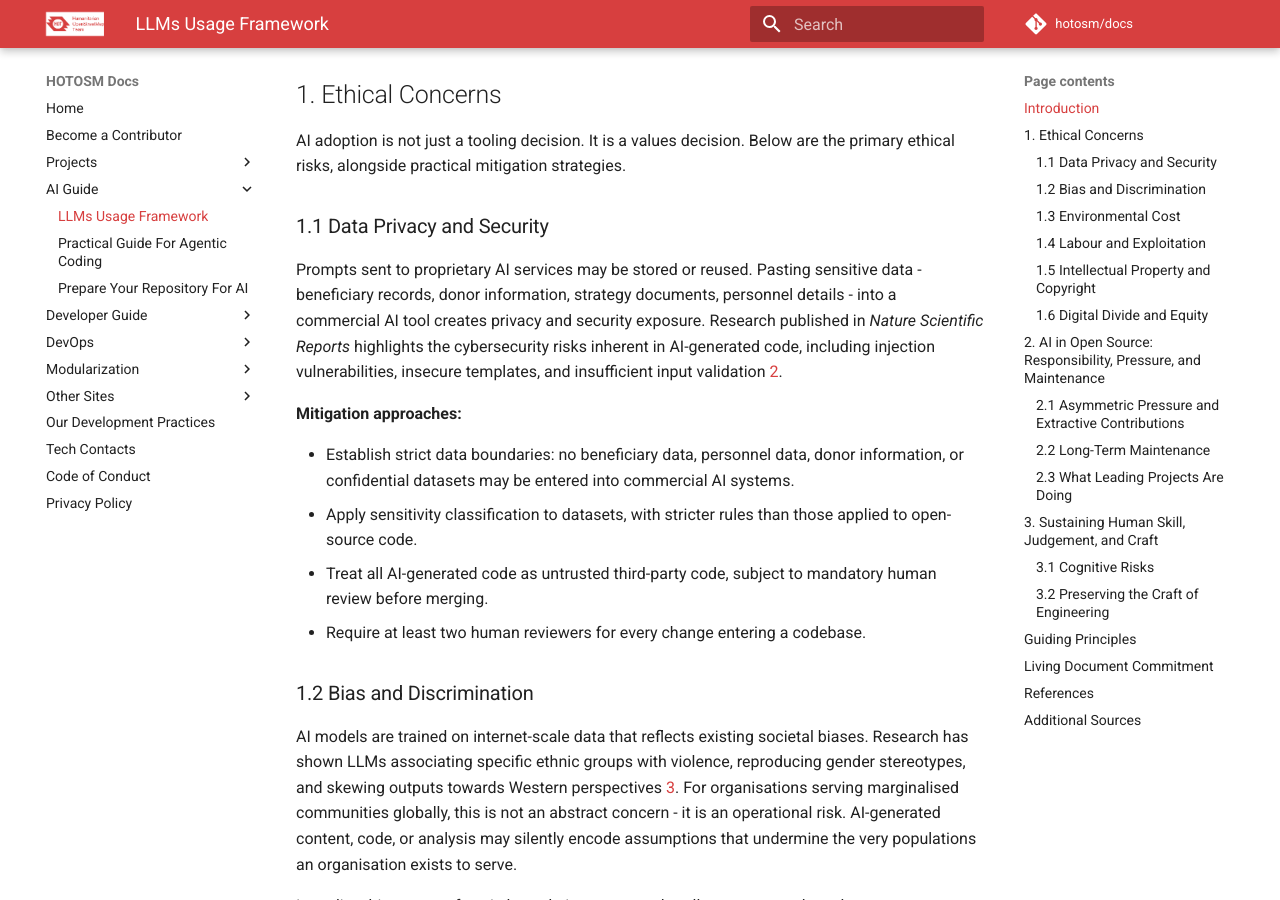
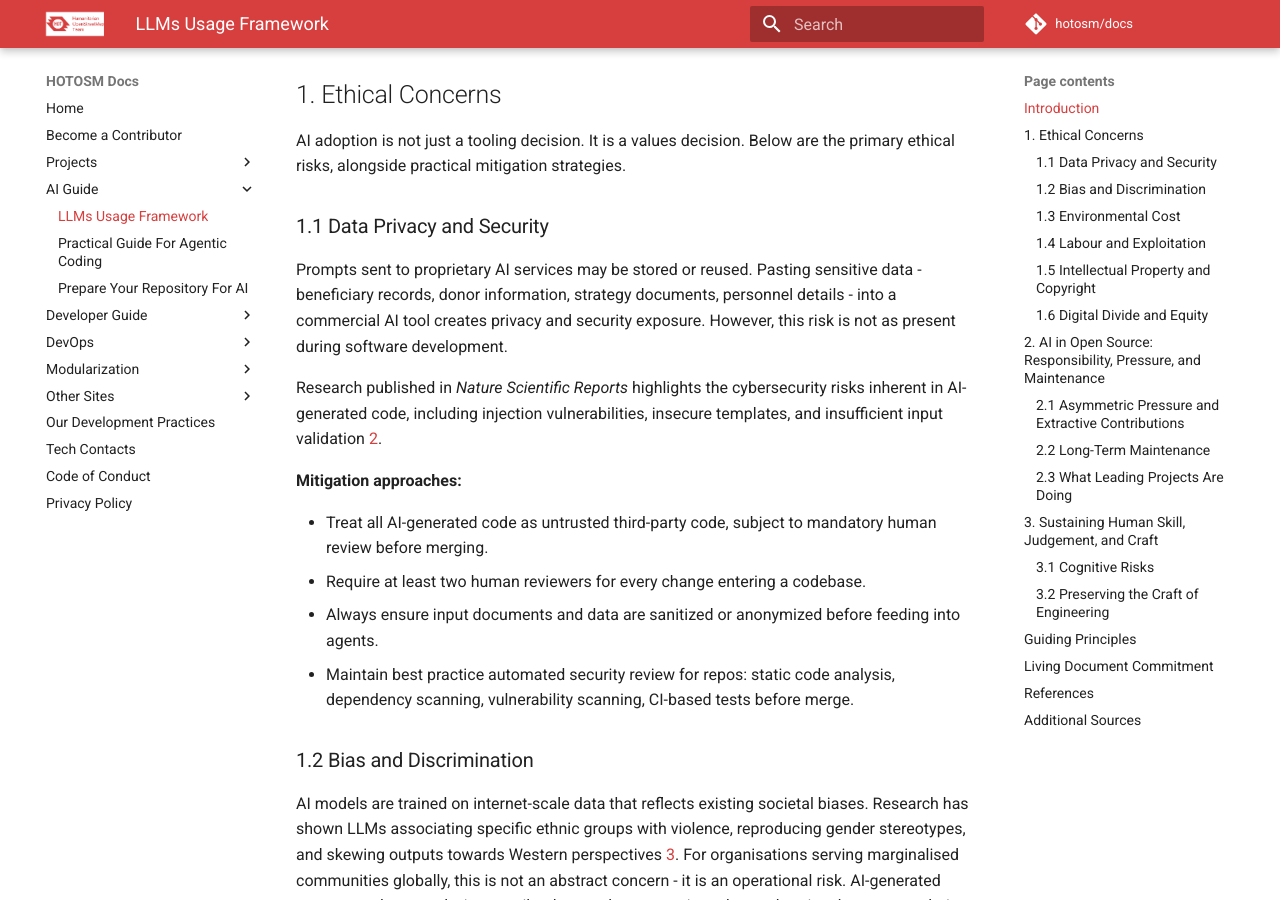
Before and after one commit to hotosm/docs, an MkDocs documentation site: the page built from docs/ai-guide/using-lmms-responsibly.md, in a window 1280 px wide and 900 px high, scrolled down 785 px. Built offline with MkDocs 1.6.1 and Material for MkDocs 9.7.7, drawn with Linux system fonts in a browser that asks for light colours; comment, search, counter and statistics services are not loaded.

Commit message:
fix: improve on the data privacy / security section for ai

```diff
--- a/docs/ai-guide/using-lmms-responsibly.md
+++ b/docs/ai-guide/using-lmms-responsibly.md
@@ -22,14 +22,16 @@ AI adoption is not just a tooling decision. It is a values decision. Below are t
 
 ### 1.1 Data Privacy and Security
 
-Prompts sent to proprietary AI services may be stored or reused. Pasting sensitive data - beneficiary records, donor information, strategy documents, personnel details - into a commercial AI tool creates privacy and security exposure. Research published in _Nature Scientific Reports_ highlights the cybersecurity risks inherent in AI-generated code, including injection vulnerabilities, insecure templates, and insufficient input validation [2].
+Prompts sent to proprietary AI services may be stored or reused. Pasting sensitive data - beneficiary records, donor information, strategy documents, personnel details - into a commercial AI tool creates privacy and security exposure. However, this risk is not as present during software development.
+
+Research published in _Nature Scientific Reports_ highlights the cybersecurity risks inherent in AI-generated code, including injection vulnerabilities, insecure templates, and insufficient input validation [2].
 
 **Mitigation approaches:**
 
-- Establish strict data boundaries: no beneficiary data, personnel data, donor information, or confidential datasets may be entered into commercial AI systems.
-- Apply sensitivity classification to datasets, with stricter rules than those applied to open-source code.
 - Treat all AI-generated code as untrusted third-party code, subject to mandatory human review before merging.
 - Require at least two human reviewers for every change entering a codebase.
+- Always ensure input documents and data are sanitized or anonymized before feeding into agents.
+- Maintain best practice automated security review for repos: static code analysis, dependency scanning, vulnerability scanning, CI-based tests before merge.
 
 ### 1.2 Bias and Discrimination
 
```
